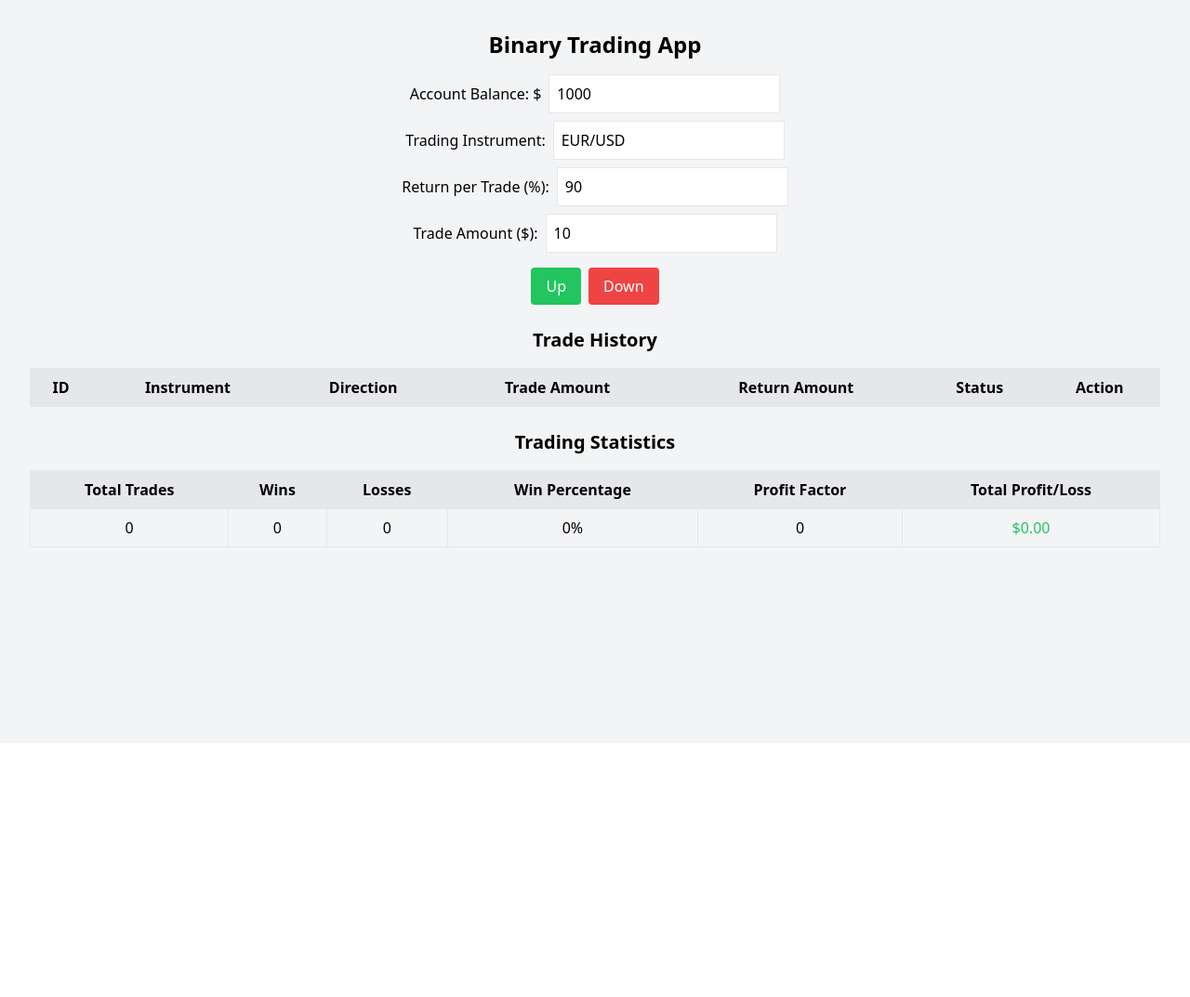
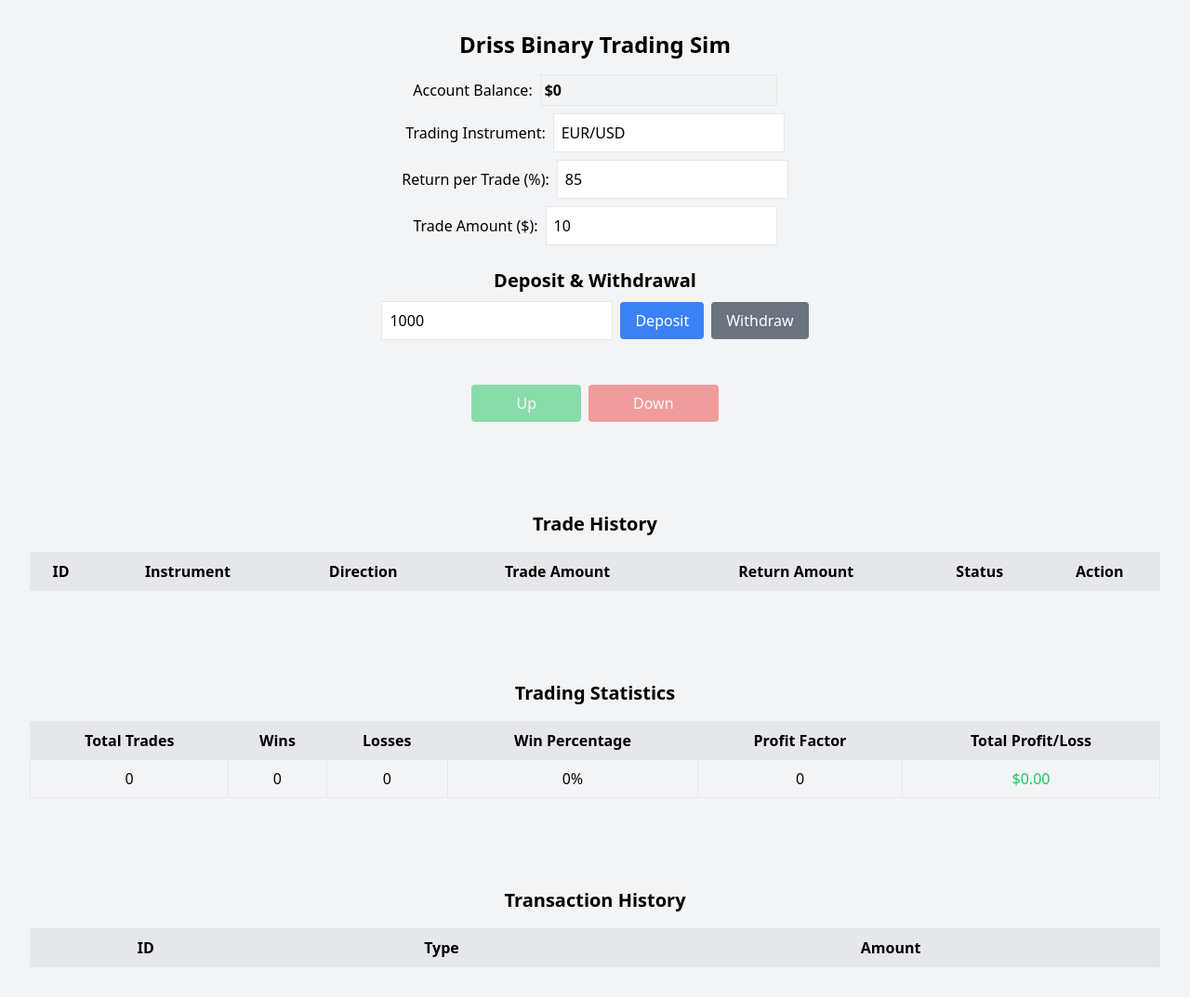
Before and after one commit to driss7/binary-trading-sim, a React (Create React App) app: page / in a window 1280 px wide. Shown: the whole page at 93% size. Before the commit the page ends 800 px from the top, so only its background shows below. Built offline with nearby package versions, Linux system fonts and the light colour scheme.

Commit message:
full working app

```diff
--- a/src/BinaryTrading.js
+++ b/src/BinaryTrading.js
@@ -1,11 +1,13 @@
 import React, { useState } from "react";
 
 const BinaryTradingApp = () => {
-    const [balance, setBalance] = useState(1000);
-    const [returnPercentage, setReturnPercentage] = useState(90);
+    const [balance, setBalance] = useState(0);
+    const [returnPercentage, setReturnPercentage] = useState(85);
     const [tradeAmount, setTradeAmount] = useState(10);
     const [tradeHistory, setTradeHistory] = useState([]);
     const [instrument, setInstrument] = useState("EUR/USD");
+    const [amount, setAmount] = useState(1000);
+    const [transactionHistory, setTransactionHistory] = useState([]);
 
     const handleTrade = (direction) => {
         const newTrade = {
@@ -27,6 +29,7 @@ const BinaryTradingApp = () => {
                         ...trade,
                         status: isWinner ? "won" : "lost",
                         profit: isWinner ? trade.returnAmount - trade.tradeAmount : -trade.tradeAmount,
+                        returnAmount: isWinner ? trade.returnAmount : null
                     }
                     : trade
             )
@@ -39,6 +42,22 @@ const BinaryTradingApp = () => {
         );
     };
 
+    const handleDeposit = () => {
+        if (amount > 0) {
+            setBalance(balance + amount);
+            setTransactionHistory([{ id: transactionHistory.length + 1, type: "Deposit", amount }, ...transactionHistory]);
+            setAmount(0);
+        }
+    };
+
+    const handleWithdrawal = () => {
+        if (amount > 0 && balance >= amount) {
+            setBalance(balance - amount);
+            setTransactionHistory([{ id: transactionHistory.length + 1, type: "Withdrawal", amount }, ...transactionHistory]);
+            setAmount(0);
+        }
+    };
+
     const totalTrades = tradeHistory.length;
     const wins = tradeHistory.filter((trade) => trade.status === "won").length;
     const losses = tradeHistory.filter((trade) => trade.status === "lost").length;
@@ -46,12 +65,15 @@ const BinaryTradingApp = () => {
     const profitFactor = losses > 0 ? (wins / losses).toFixed(2) : wins > 0 ? "∞" : "0";
     const totalProfit = tradeHistory.reduce((acc, trade) => acc + (trade.profit || 0), 0).toFixed(2);
 
+    const tradeDisabled = tradeAmount > balance;
+
+    console.log(tradeHistory);
     return (
         <div className="text-center p-8 font-sans bg-gray-100 min-h-screen">
-            <h2 className="text-2xl font-bold">Binary Trading App</h2>
+            <h2 className="text-2xl font-bold">Driss Binary Trading Sim</h2>
             <div className="mt-4">
-                <label className="block">Account Balance: $
-                    <input type="number" value={balance} onChange={(e) => setBalance(Number(e.target.value))} className="border p-2 ml-2" />
+                <label className="block">Account Balance:
+                    <input type="text" value={`$${balance}`} disabled className="border p-1 ml-2 font-bold" />
                 </label>
                 <label className="block mt-2">Trading Instrument:
                     <input type="text" value={instrument} onChange={(e) => setInstrument(e.target.value)} className="border p-2 ml-2" />
@@ -63,11 +85,25 @@ const BinaryTradingApp = () => {
                     <input type="number" value={tradeAmount} onChange={(e) => setTradeAmount(Number(e.target.value))} className="border p-2 ml-2" />
                 </label>
             </div>
-            <div className="mt-4">
-                <button onClick={() => handleTrade("up")} className="bg-green-500 text-white px-4 py-2 rounded mr-2">Up</button>
-                <button onClick={() => handleTrade("down")} className="bg-red-500 text-white px-4 py-2 rounded">Down</button>
+
+            <h3 className="text-xl font-bold mt-6">Deposit & Withdrawal</h3>
+            <div className="mt-2">
+                <input type="number" value={amount} onChange={(e) => setAmount(Number(e.target.value))} className="border p-2" />
+                <button onClick={handleDeposit} className="bg-blue-500 text-white px-4 py-2 rounded ml-2">Deposit</button>
+                <button onClick={handleWithdrawal} className="bg-gray-500 text-white px-4 py-2 rounded ml-2">Withdraw</button>
             </div>
-            <h3 className="text-xl font-bold mt-6">Trade History</h3>
+
+            <div className="mt-12 mb-12">
+                <button onClick={() => handleTrade("up")} disabled={tradeDisabled} className={
+                    `bg-green-500 text-white px-12 py-2 rounded mr-2 ${tradeDisabled ? "opacity-50 cursor-not-allowed" : ""}`
+                }>Up</button>
+                <button onClick={() => handleTrade("down")} disabled={tradeDisabled} className={
+                    `bg-red-500 text-white px-12 py-2 rounded ${tradeDisabled ? "opacity-50 cursor-not-allowed" : ""}`
+                }>Down</button>
+            </div>
+
+
+            <h3 className="text-xl font-bold mt-24">Trade History</h3>
             <table className="table-auto w-full mt-4 border-collapse border border-gray-300">
                 <thead>
                     <tr className="bg-gray-200">
@@ -87,13 +123,18 @@ const BinaryTradingApp = () => {
                             <td className="border p-2">{trade.instrument}</td>
                             <td className="border p-2">{trade.direction}</td>
                             <td className="border p-2">${trade.tradeAmount.toFixed(2)}</td>
-                            <td className="border p-2">${trade.returnAmount.toFixed(2)}</td>
+                            <td className="border p-2">
+                            {
+                                trade.returnAmount > 0 ? `$${trade.returnAmount.toFixed(2)}` :`-$${trade.tradeAmount.toFixed(2)}`
+                            }
+
+                            </td>
                             <td className="border p-2">{trade.status}</td>
                             <td className="border p-2">
                                 {trade.status === "pending" && (
                                     <>
-                                        <button onClick={() => updateTradeStatus(trade.id, true)} className="bg-blue-500 text-white px-3 py-1 rounded mr-2">Win</button>
-                                        <button onClick={() => updateTradeStatus(trade.id, false)} className="bg-gray-500 text-white px-3 py-1 rounded">Lose</button>
+                                        <button onClick={() => updateTradeStatus(trade.id, true)} className="bg-green-500 text-white px-3 py-1 rounded mr-2">Won</button>
+                                        <button onClick={() => updateTradeStatus(trade.id, false)} className="bg-red-500 text-white px-3 py-1 rounded">Lost</button>
                                     </>
                                 )}
                             </td>
@@ -101,7 +142,7 @@ const BinaryTradingApp = () => {
                     ))}
                 </tbody>
             </table>
-            <h3 className="text-xl font-bold mt-6">Trading Statistics</h3>
+            <h3 className="text-xl font-bold mt-24">Trading Statistics</h3>
             <table className="table-auto w-full mt-4 border-collapse border border-gray-300">
                 <thead>
                     <tr className="bg-gray-200">
@@ -124,6 +165,25 @@ const BinaryTradingApp = () => {
                     </tr>
                 </tbody>
             </table>
+            <h3 className="text-xl font-bold mt-24">Transaction History</h3>
+            <table className="table-auto w-full mt-4 border-collapse border border-gray-300">
+                <thead>
+                    <tr className="bg-gray-200">
+                        <th className="border p-2">ID</th>
+                        <th className="border p-2">Type</th>
+                        <th className="border p-2">Amount</th>
+                    </tr>
+                </thead>
+                <tbody>
+                    {transactionHistory.map((transaction) => (
+                        <tr key={transaction.id} className="text-center">
+                            <td className="border p-2">{transaction.id}</td>
+                            <td className="border p-2">{transaction.type}</td>
+                            <td className="border p-2">${transaction.amount.toFixed(2)}</td>
+                        </tr>
+                    ))}
+                </tbody>
+            </table>
         </div>
     );
 };
```
